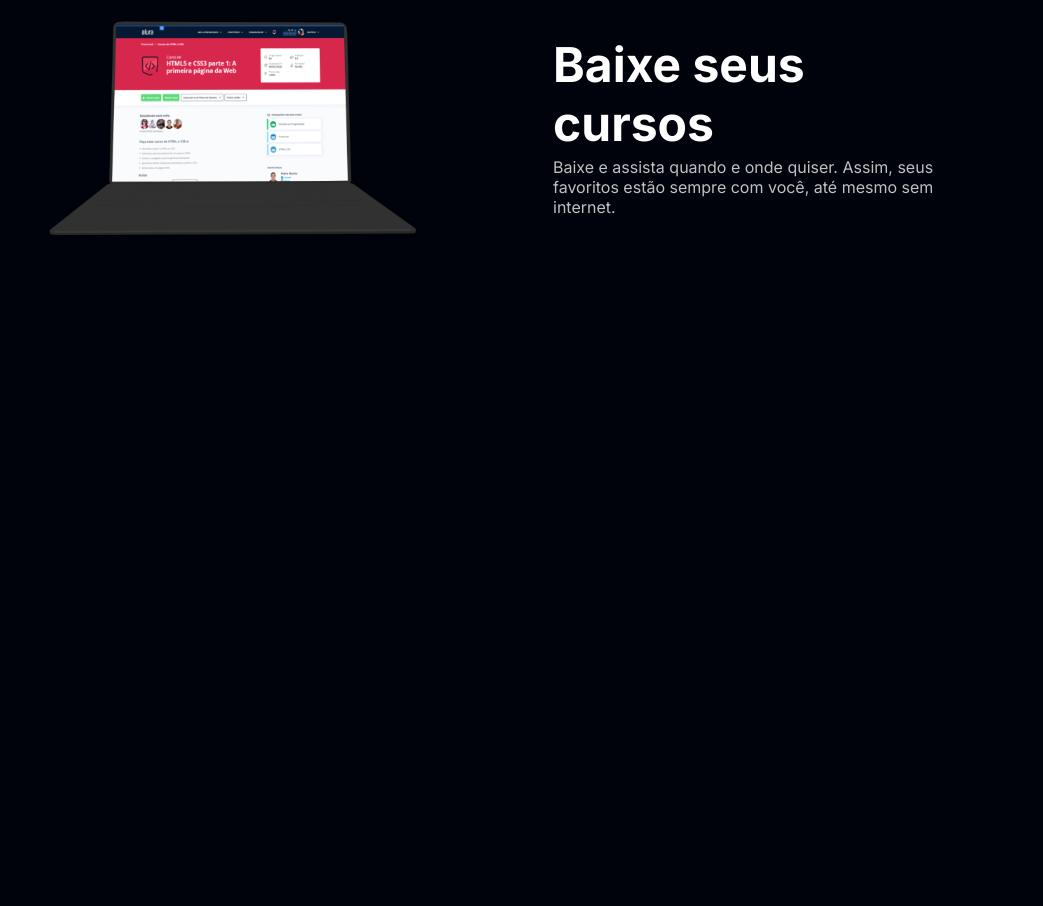
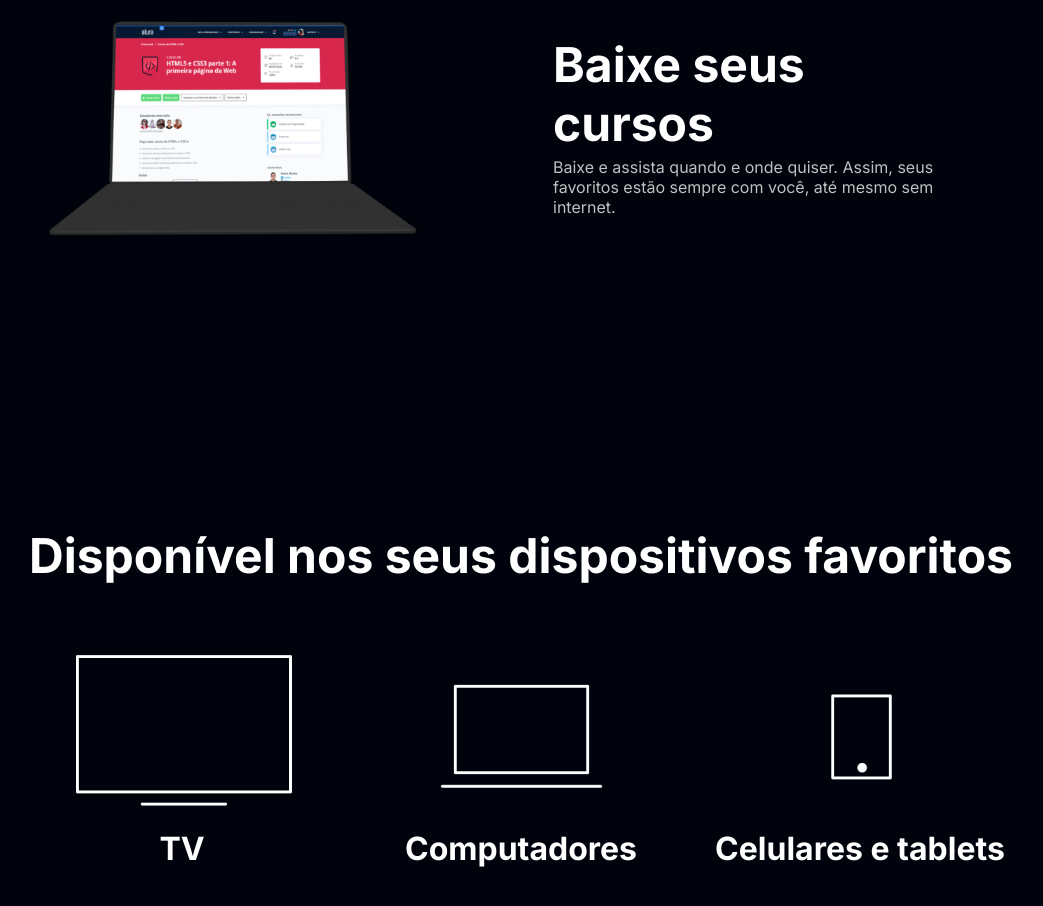
Before and after one commit to jakskeleto/alura-plus, a plain HTML site: page index.html in a window 1280 px wide. Shown: the part 2674-3580 px from the top of the page, without its empty margins (119-1162 px from the left). Before the commit the page ends 3200 px from the top, so only its background shows below. Drawn offline with Linux system fonts and the light colour scheme.

Commit message:
parei aqui

```diff
--- a/index.html
+++ b/index.html
@@ -46,13 +46,32 @@
     </section>
 
     <section class="container secundario">
-        <img src="img/Notebook.png" alt="Notebook com a página do curso HTML5 e CSS3 da Alura aberta" class="secundario__imagem">
+        <img src="img/Notebook.png" alt="Notebook com a página do curso HTML5 e CSS3 da Alura aberta"
+            class="secundario__imagem">
         <div class="container__descricao">
             <h2 class="descricao__titulo">Baixe seus cursos</h2>
             <p class="descricao__texto">Baixe e assista quando e onde quiser. Assim, seus favoritos estão sempre com
                 você, até mesmo sem internet.</p>
         </div>
     </section>
+
+    <section class="dispositivos">
+        <h2 class="dispositivos__titulo">Disponível nos seus dispositivos favoritos</h2>
+        <ul class="dispositivos__lista">
+            <li>
+                <img src="img/tv.png" alt="Ícone de uma televisão">
+                <h3 class="lista__item">TV</h3>
+            </li>
+            <li>
+                <img src="img/computador.png" alt="Ícone de um computador">
+                <h3 class="lista__item">Computadores</h3>
+            </li>
+            <li>
+                <img src="img/celular.png" alt="Ícone de um celular">
+                <h3 class="lista__item">Celulares e tablets</h3>
+            </li>
+        </ul>
+    </section>
 </body>
 
 </html>
--- a/style.css
+++ b/style.css
@@ -94,3 +94,26 @@ body {
     display: inline-block;
     margin-top: 1em;
 }
+
+.dispositivos {
+    text-align: center;
+}
+
+.dispositivos__titulo {
+    font-size: 48px;
+    font-weight: 700;
+    color: var(--branco-principal);
+}
+
+.dispositivos__lista {
+    display: flex;
+    justify-content: center;
+    list-style-type: none;
+    margin: 3em 0;
+}
+
+.lista__item {
+    font-size: 32px;
+    font-weight: 700;
+    color: var(--branco-principal);
+}
```
Also changed, not shown: img/celular.png (added), img/computador.png (added), img/tv.png (added).
